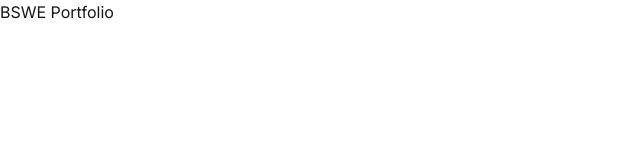
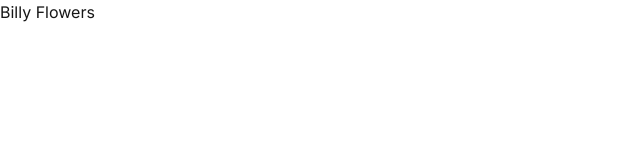
Before and after one commit to flowz0/bswe-portfolio, a Next.js app: page / in a window 1280 px wide. Shown: the top 160 px of the page, without its empty margins (0-640 px from the left). Built offline with nearby package versions, Linux system fonts and the light colour scheme.

Commit message:
feat: create header, sidebar, and Link components
create next types

```diff
--- a/app/page.tsx
+++ b/app/page.tsx
@@ -1,7 +1,9 @@
+import Header from "@/components/layout/header";
+
 export default function Home() {
   return (
     <main>
-      <h1>BSWE Portfolio</h1>
+      <Header />
     </main>
   );
 }
--- /dev/null
+++ b/components/layout/header.tsx
@@ -0,0 +1,9 @@
+export default function Header() {
+  return (
+    <header>
+      <h1 className="text-h1">
+        Billy Flowers
+      </h1>
+    </header>
+  );
+}
--- /dev/null
+++ b/components/layout/sidebar.tsx
@@ -0,0 +1,7 @@
+export default function Sidebar() {
+  return (
+    <nav>
+      Nav
+    </nav>
+  );
+}
--- /dev/null
+++ b/components/ui/Link.tsx
@@ -0,0 +1,15 @@
+import { ArrowLinkProps } from "@/types/next";
+import Link from "next/link";
+
+export default function ArrowLink({children, href}: ArrowLinkProps) {
+  return (
+    <div>
+      <Link
+        href={href}
+        className=""
+      >
+        {children}
+      </Link>
+    </div>
+  );
+}
--- /dev/null
+++ b/types/next.d.ts
@@ -0,0 +1,4 @@
+export interface ArrowLinkProps {
+  children: React.ReactNode;
+  href: string;
+}
```
